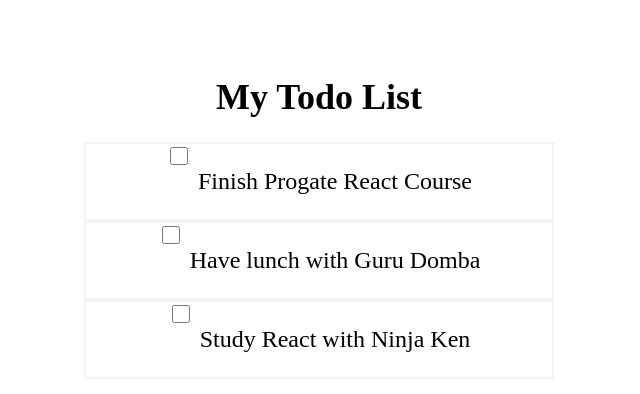
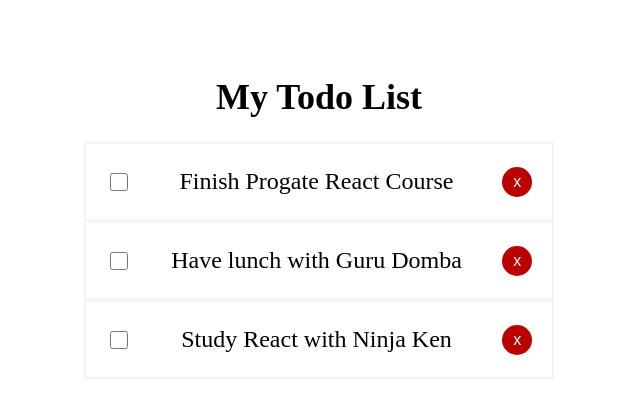
Before and after one commit to Nitamayega/React-Proyek-Todo-bag2, a React (Vite) app: page / in a window 1280 px wide. Shown: the top 394 px of the page, without its empty margins (321-961 px from the left). Built offline with nearby package versions, Linux system fonts and the light colour scheme.

Commit message:
Develop delete todo feature

```diff
--- a/src/App.jsx
+++ b/src/App.jsx
@@ -35,13 +35,18 @@
     setTodos(updateTodos)
   }
 
+  const removeTodo = (todoId) => {
+    const updateTodos = todos.filter((todo) => todo.id !== todoId)
+    setTodos(updateTodos)
+  }
+
   console.log(todos)
 
   return (
     <div>
       <div style={styles.container}>
         <h1 style={styles.title}>My Todo List</h1>
-        <Todos todos={todos} toggleCompleted={toggleCompleted} />
+        <Todos todos={todos} toggleCompleted={toggleCompleted} removeTodo={removeTodo} />
       </div>
     </div>
   )
--- a/src/components/TodoItem.jsx
+++ b/src/components/TodoItem.jsx
@@ -1,6 +1,6 @@
 import React from "react"
 
-const TodoItem = ({ todo, toggleCompleted }) => {
+const TodoItem = ({ todo, toggleCompleted, removeTodo }) => {
     const getTodoTitleStyle = () => {
         if (todo.completed === true) {
             return { textDecoration: 'line-through' }
@@ -17,6 +17,10 @@
                 onChange={() => toggleCompleted(todo.id)}
             />
             <p style={getTodoTitleStyle()}>{todo.title}</p>
+            <button
+                style={styles.button}
+                onClick={() => removeTodo(todo.id)}
+            > x </button>
         </div>
     )
 }
@@ -26,13 +30,24 @@
         border: '2px solid #f4f4f4',
         fontSize: '24px',
         display: 'flex',
-        justifyContent: 'center',
+        justifyContent: 'space-between',
+        alignItems: 'center',
+        padding: '0 20px',
     },
     checkbox: {
-        marginRight: '10px',
         height: '18px',
         width: '18px',
-    }
+    },
+    button: {
+        backgroundColor: '#BB0000',
+        color: '#fff',
+        height: '30px',
+        width: '30px',
+        borderRadius: '100%',
+        border: 'none',
+        cursor: 'pointer',
+        fontSize: '16px',
+    },
 }
 
 export default TodoItem
--- a/src/components/Todos.jsx
+++ b/src/components/Todos.jsx
@@ -1,7 +1,7 @@
 import React from 'react'
 import TodoItem from './TodoItem'
 
-const Todos = ({ todos, toggleCompleted }) => {
+const Todos = ({ todos, toggleCompleted, removeTodo }) => {
     return (
         <div style={styles.container}>
             {todos.map((todo) => {
@@ -10,6 +10,7 @@
                         key={todo.id}
                         todo={todo}
                         toggleCompleted={toggleCompleted}
+                        removeTodo={removeTodo}
                     />
                 )
             })}
```
